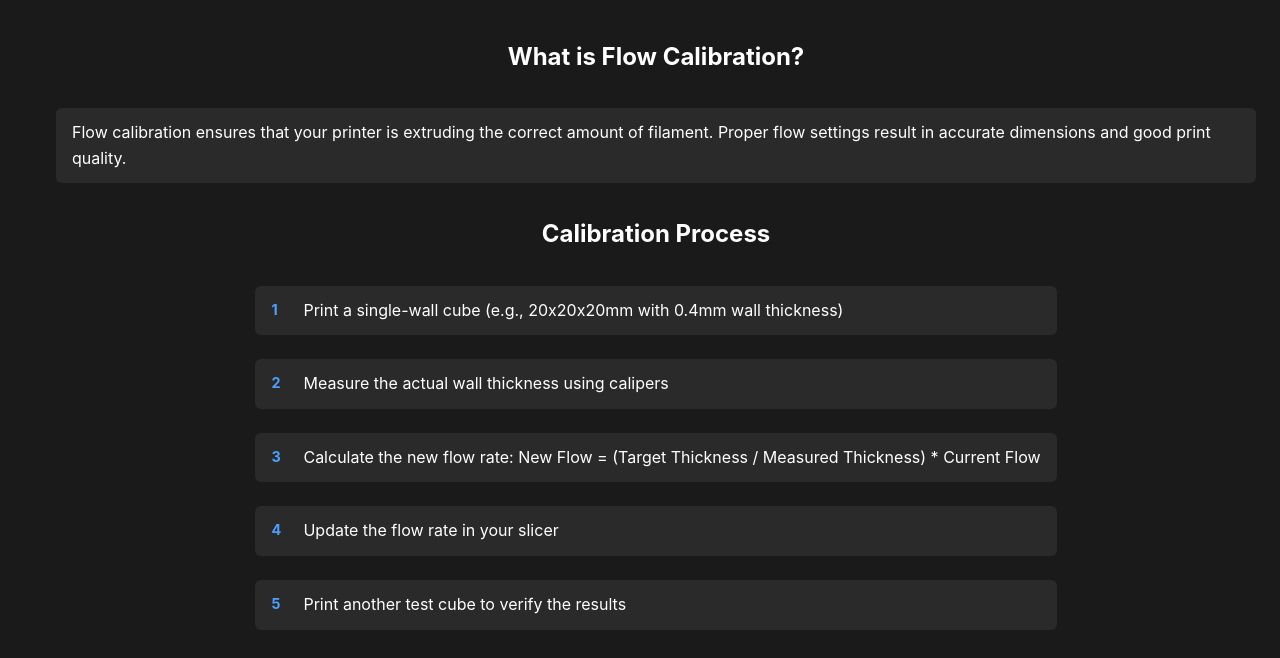
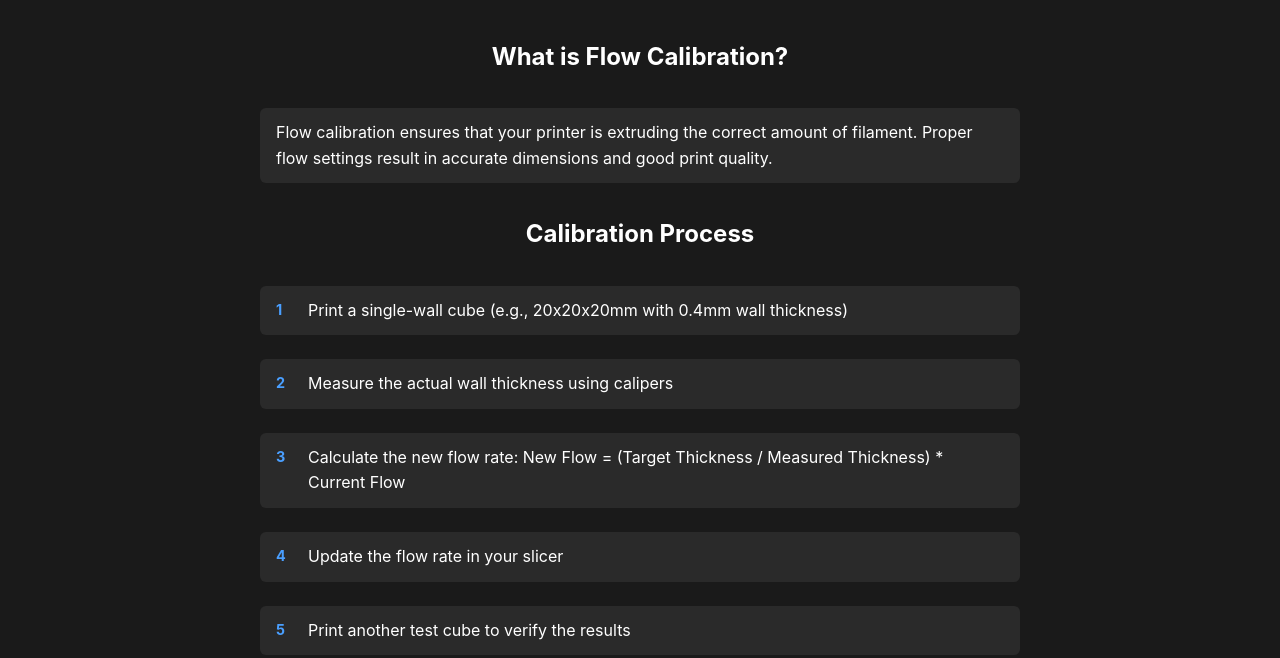
Before and after one commit to xhang1108/3D-Print-Calibration-Workflow, a plain HTML site: page pages/flow.html in a window 1280 px wide. Shown: the part 142-800 px from the top of the page. Drawn offline with Linux system fonts and the light colour scheme.

Commit message:
padding adjust

```diff
--- a/styles.css
+++ b/styles.css
@@ -416,8 +416,10 @@ body:not(.dark-mode) footer hr {
 }
 
 .importance-points {
-    width: fit-content;
+    width: 100%;
     margin: 0 auto;
+    padding: 0 20px;
+    box-sizing: border-box;
 }
 
 .importance-points p {
@@ -429,8 +431,7 @@ body:not(.dark-mode) footer hr {
     transition: transform 0.2s;
     text-align: left;
     word-wrap: break-word;
-    width: fit-content;
-    min-width: 200px;
+    width: 100%;
     box-sizing: border-box;
 }
 
@@ -447,8 +448,8 @@ body:not(.dark-mode) footer hr {
 
 section {
     width: 100%;
-    margin: 0 auto;
-    padding: 0 1rem;
+    max-width: 800px;
+    box-sizing: border-box;
 }
 
 section ol,
@@ -466,6 +467,8 @@ section ul {
 h1, h2 {
     text-align: center;
     width: 100%;
+    padding: 0 20px;
+    box-sizing: border-box;
 }
 
 .steps .importance-points p {
```
